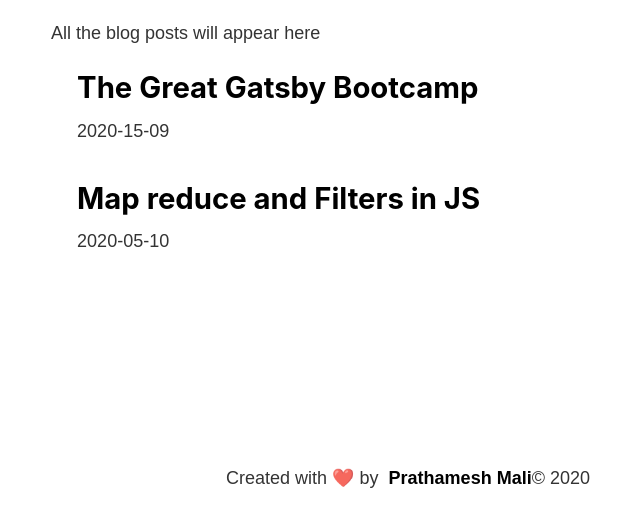
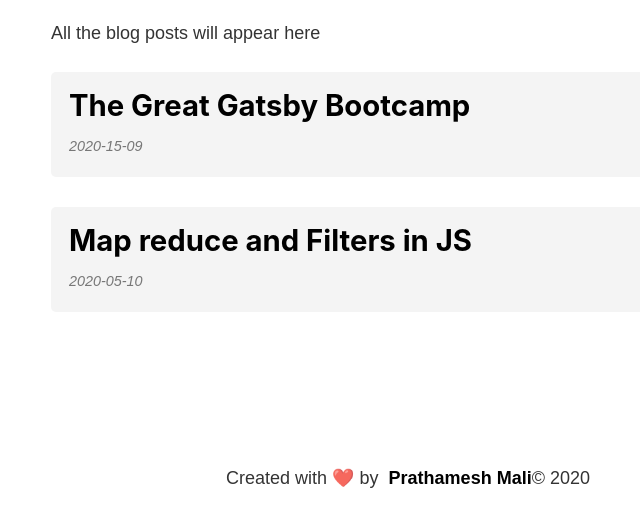
Before and after one commit to Pratham82/Gatsby-blog, a Gatsby site: page /blog in a window 1280 px wide. Shown: the part 265-792 px from the top of the page, without its empty margins (232-872 px from the left). Built offline with nearby package versions, Linux system fonts and the light colour scheme; Gatsby itself is replaced by a stand-in of ours.

Commit message:
Added new styling

```diff
--- a/src/pages/blog.js
+++ b/src/pages/blog.js
@@ -1,6 +1,7 @@
 import React from "react"
 import Layout from "../components/layout"
 import { graphql, useStaticQuery, Link } from "gatsby"
+import blogStyles from "./blog.module.scss"
 
 const Blog = () => {
   const data = useStaticQuery(graphql`
@@ -27,19 +28,14 @@ const Blog = () => {
     <Layout>
       <h1>Tech Blog</h1>
       <p>All the blog posts will appear here</p>
-      <ul style={{ listStyle: "none" }}>
+      <ul className={blogStyles.posts}>
         {data.allMarkdownRemark.edges.map(v => (
-          <li>
-            <h2>
-              {" "}
-              <Link
-                to={`/blog/${v.node.fields.slug}`}
-                style={{ textDecoration: "none", color: "black" }}
-              >
-                {v.node.frontmatter.title}{" "}
-              </Link>
-            </h2>
-            <p style={{ lineHeight: 0 }}>{v.node.frontmatter.date} </p>
+          <li className={blogStyles.post}>
+            <Link to={`/blog/${v.node.fields.slug}`}>
+              <h2> {v.node.frontmatter.title} </h2>
+              <p>{v.node.frontmatter.date} </p>
+            </Link>
+
             <br />
           </li>
         ))}
--- /dev/null
+++ b/src/pages/blog.module.scss
@@ -0,0 +1,31 @@
+.posts {
+  list-style-type: none;
+  margin: 0;
+}
+
+.post {
+  margin: 0.25rem 0;
+
+  a {
+    background: #f4f4f4;
+    text-decoration: none;
+    color: black;
+    display: block;
+    padding: 1rem;
+    transition: 0.3s;
+    border-radius: 5px;
+  }
+
+  a:hover {
+    transform: scale(1.015);
+    background: #e4e4e4;
+  }
+  h2 {
+    margin-bottom: 10px;
+  }
+  p {
+    color: #777777;
+    font-size: 0.8rem;
+    font-style: italic;
+  }
+}
--- a/src/pages/index.js
+++ b/src/pages/index.js
@@ -7,11 +7,6 @@ const Heading = () => (
     <h1 style={{ textAlign: "center" }}>Prathamesh's Blog</h1>{" "}
     <h2>Hi 👋 I'm Prathamesh Mali, a Full Stack Developer</h2>
     <h3>Living in Mumbai, IN</h3>
-    <p>
-      {" "}
-      {/*Normal link which will refesh the page when we go to new page*/}
-      Need a Developer <a href="/contact">Contact Me</a>{" "}
-    </p>
     {/*Gatsby's link (this will work faster than normal link)*/}
     Need a Developer <Link to="/contact">Contact Me</Link>
   </Layout>
--- a/src/posts/gatsby.md
+++ b/src/posts/gatsby.md
@@ -3,7 +3,11 @@ title: "The Great Gatsby Bootcamp"
 date: "2020-15-09"
 ---
 
-# Things you will learn in this post:
+Full Stack Bootcamp
+
+![Gatsby Logo](./gatsby.jpeg)
+
+## Things you will learn in this post:
 
 - React
 - Gatsby
--- a/src/posts/react.md
+++ b/src/posts/react.md
@@ -3,7 +3,11 @@ title: "Map reduce and Filters in JS"
 date: "2020-05-10"
 ---
 
-# In this post you will learn about following things:
+What is ES6's Map, reduce and filter ?
+
+![map,reduce & filter illustration](./mrf.jpg)
+
+## In this post you will learn about following things:
 
 - ES6 Map, Reduce, Filter
 - Functional Programming
```
